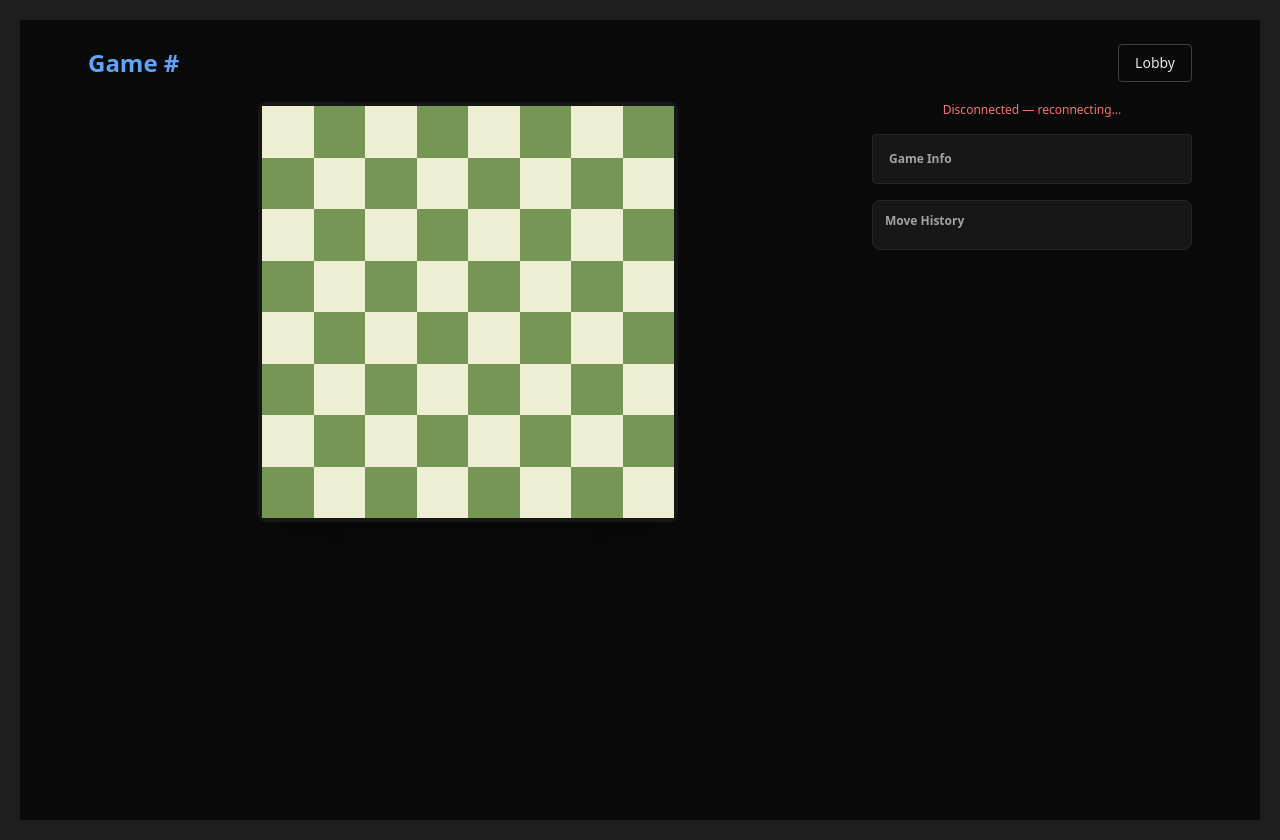
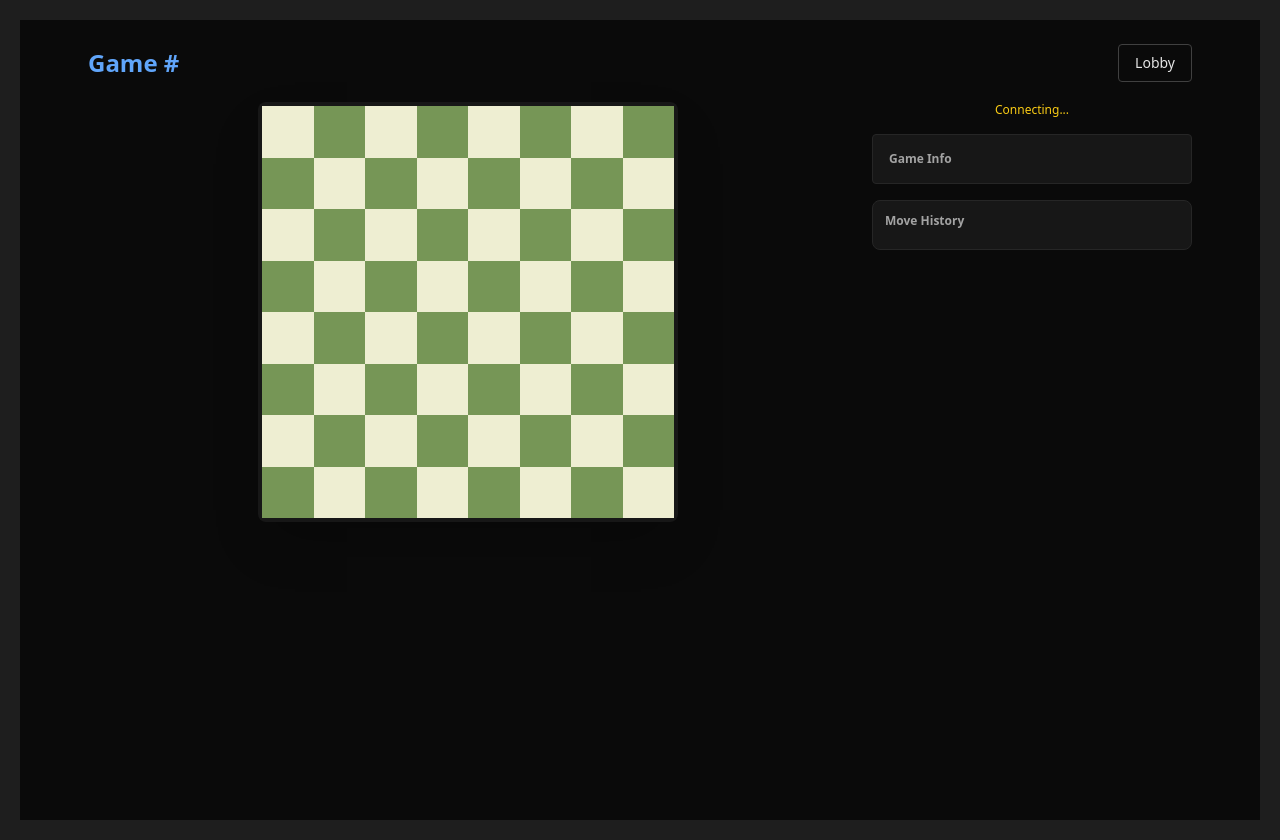
Before and after one commit to desain-gratis/raft-chess-ui, a Next.js app: page /play in a window 1280 px wide. Built offline with nearby package versions, Linux system fonts and the light colour scheme.

Commit message:
improve disconnected error copy

```diff
--- a/pages/play.tsx
+++ b/pages/play.tsx
@@ -66,7 +66,7 @@ export default function PlayPage() {
 
   const [fingerprint, setFingerprint] = useState("")
 
-  const [wsConnected, setWsConnected] = useState(false)
+  const [wsConnected, setWsConnected] = useState<"connecting" | "connected" | "disconnected">("connecting")
 
   const moveSound = React.useRef<HTMLAudioElement | null>(null)
   const captureSound = React.useRef<HTMLAudioElement | null>(null)
@@ -298,7 +298,6 @@ export default function PlayPage() {
       moveSound.current.play().catch(() => { })
     }
 
-
     try {
 
       const res = await fetch(`${getApiBase()}/move`, {
@@ -385,15 +384,14 @@ export default function PlayPage() {
   useWebSocket({
     url: wsUrl,
     onOpen: () => {
-      setWsConnected(true)
+      setWsConnected("connected")
 
-      // 🔥 reload latest game state on reconnect
       if (id) {
         loadGame(String(id))
       }
     },
     onClose: () => {
-      setWsConnected(false)
+      setWsConnected("disconnected")
     },
     onMessage: (ev) => {
       const msg = JSON.parse(ev.data)
@@ -451,11 +449,18 @@ export default function PlayPage() {
               <ChessBoard
                 boardState={game?.state?.board_state}
                 onMove={(from, to, revert) => {
-                  if (!wsConnected) {
+                  if (wsConnected === "disconnected") {
                     showToast("Disconnected from server, please refresh", "error")
                     revert()
                     return
                   }
+
+                  if (wsConnected !== "connected") {
+                    showToast("Not connected yet", "error")
+                    revert()
+                    return
+                  }
+
                   sendMove(from, to, revert)
                 }}
                 userSide={userSide}
@@ -467,12 +472,15 @@ export default function PlayPage() {
           <div className="flex flex-col gap-4">
 
 
-            {!wsConnected && (
-              <div className="text-xs text-red-400 text-center">
-                Disconnected — reconnecting...
+            {wsConnected !== "connected" && (
+              <div className="text-xs text-center">
+                {wsConnected === "connecting" ? (
+                  <span className="text-yellow-400">Connecting...</span>
+                ) : (
+                  <span className="text-red-400">Disconnected — reconnecting...</span>
+                )}
               </div>
             )}
-
 
             {/* Game Info */}
             <div className="border border-neutral-800 rounded bg-neutral-900 p-4 space-y-3">
```
